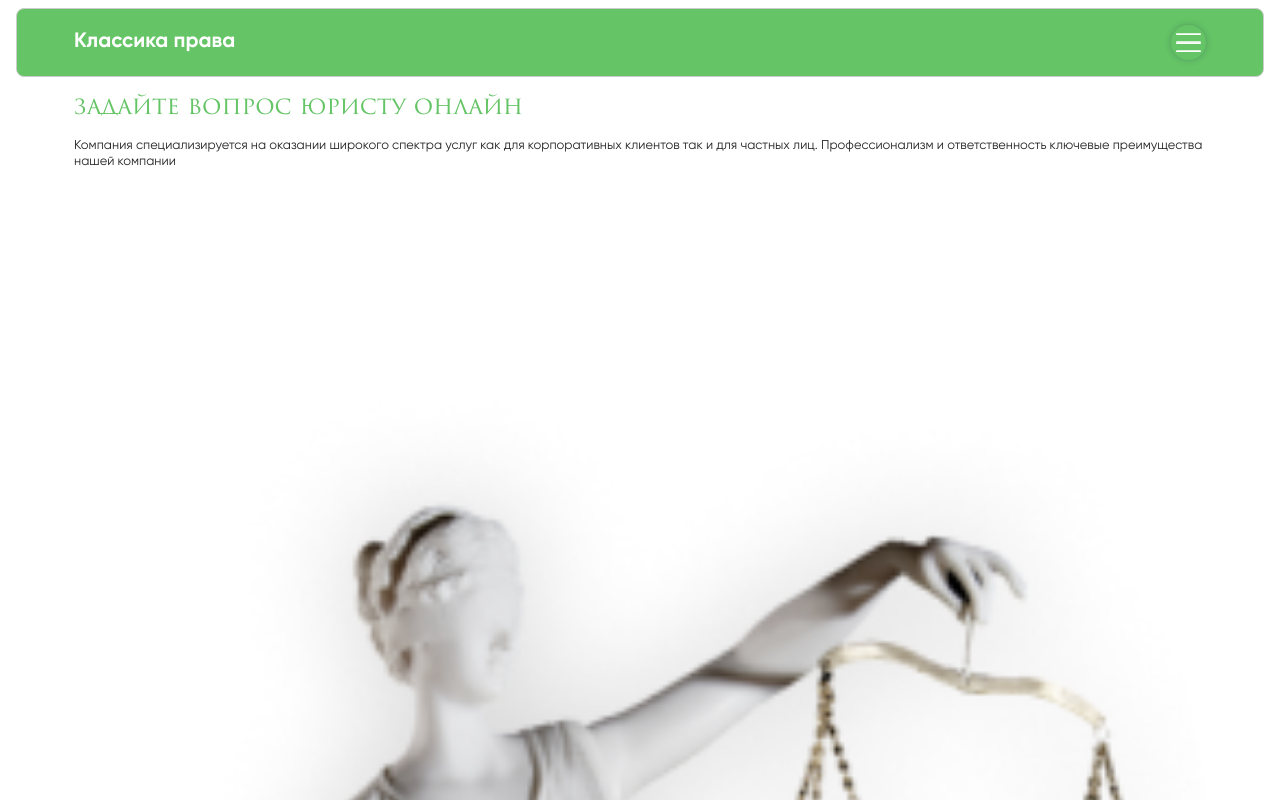
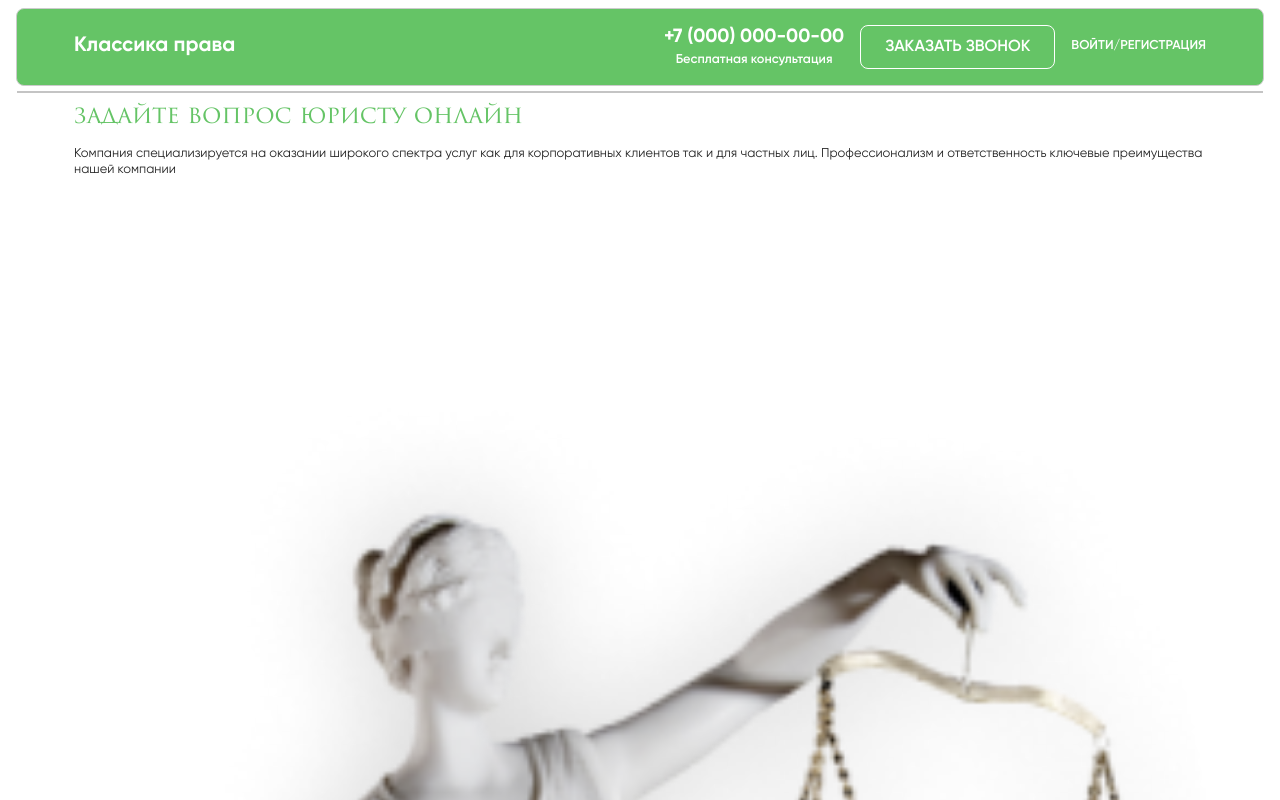
Before and after one commit to llianand94/practic_final_css, a plain HTML site: page index.html in a window 1280 px wide. Shown: the top 800 px of the page. Drawn offline with Linux system fonts and the light colour scheme.

Commit message:
Add fixes in nav-list and create ::after

```diff
--- a/assets/css/benefit-screen.css
+++ b/assets/css/benefit-screen.css
@@ -55,7 +55,16 @@
   }
   .card-benefit {
     flex-basis: initial;
-
     min-height: 200px;
   }
 }
+@media screen and (min-width: 1024px) {
+  .benefit-wrapper-card{
+    flex-wrap: nowrap;
+    justify-content: space-between;
+    align-items: stretch;
+  }
+  .card-benefit+.card-benefit{
+    margin-left: 1.2rem;
+  }
+}
--- a/assets/css/form-section.css
+++ b/assets/css/form-section.css
@@ -93,16 +93,21 @@ span.text-checkbox {
 
 ::placeholder,
 input::placeholder {
+  max-width: 200px;
   font-size: 0.8rem;
   font-family: sans-serif;
   color: #c2c2c2;
+  overflow: hidden;
+  white-space: nowrap;
+  text-overflow: ellipsis;
 }
 textarea {
   padding: 0.5rem;
   resize: none;
 }
-@media screen and (min-width: 768px) {  span.text-checkbox{
-  margin-right: auto;
-}
+@media screen and (min-width: 768px) {
+    span.text-checkbox{
+    margin-right: auto;
+  }
 
 }
--- a/assets/css/navigation-section.css
+++ b/assets/css/navigation-section.css
@@ -1,10 +1,16 @@
 .navigation-section{
+  position: relative;
+  padding: 1rem;
   background-color: var(--color-of-theme);
+  font-family: 'Gilroy';
+}
 
-  padding: 1rem;
+.nav-row-wrapper {
+  display: flex;
+  justify-content: space-between;
+  align-items: center;
 }
 .logo{
-
   color: var(--white-color);
   font-size: 1.3rem;
   font-family: 'Gilroy';
@@ -30,15 +36,54 @@
 .nav-btn > *{
   width: 100%;
   height: 9%;
+}
+.nav-list{
+ display: none;
+ font-weight: 600;
+}
+.nav-item+.nav-item{
+  margin-left: 1rem;
+}
+.consult-wrapper{
+  display: flex;
+  flex-direction: column;
+}
+.consult-wrapper a:first-child{
+  margin-bottom: 0.5rem;
+  font-size: 1.2rem;
+  font-weight: 700;
+}
+.consult-wrapper a:last-child{
+    text-align: center;
+    font-size: 0.8rem;
+}
+.order-call{
+  padding: 0.8rem 1.5rem;
+ border: 1px solid var(--white-color);
+}
+.log-in{
+  font-size: 0.8rem;
+}
+
+
+@media screen and (min-width: 768px) {
+  .navigation-section::after{
+    content: "";
+    position: absolute;
+    height: 0.1rem;
+    bottom: -0.5rem;
+    left: 0;
+    right: 0;
+    background-color: #C4C4C4;
+  }
+}
+@media screen and (min-width: 1024px) {
+  .nav-btn-wrapper{
+    display: none;
+  }
+  .nav-list{
+    display: flex;
+    align-items: center;
+   }
 
 }
-.flex{
-  display: flex;
-  justify-content: space-between;
-  align-items: center;
-
-}
-
-.nav-list{
- display: none;
-}
--- a/assets/css/style.css
+++ b/assets/css/style.css
@@ -52,7 +52,11 @@ body{
 .box-shadow{
   box-shadow: 0px 0px 6px 0px rgba(34, 60, 80, 0.3);
 }
-
+.text-overflow{
+  overflow: hidden;
+  white-space: nowrap;
+  text-overflow: ellipsis;
+}
 /* чтобы текст небыл более 2х строк */
 .row-overflow{
   max-height: calc(1.5rem*2);
--- a/index.html
+++ b/index.html
@@ -17,7 +17,7 @@
 </head>
 <body>
   <header class="navigation-section main-border">
-    <nav class="container flex">
+    <nav class="nav-row-wrapper container ">
       <a href="#" class="logo">Классика права</a>
       <div class="nav-btn-wrapper box-shadow">
         <a href="#" class="nav-btn">
@@ -26,11 +26,14 @@
           <img src="./assets/images/little-strip.png" alt="strip">
         </a>
       </div>
-        <ul class="nav-list">
-          <li class="nav-item"><a href="#main" class="nav-link">+7 (000) 000-00-00</a></li>
-          <li class="nav-item"><a href="#about" class="nav-link">Бесплатная консультация</a></li>
-          <li class="nav-item"><a href="" class="nav-link">заказать звонок</a></li>
-          <li class="nav-item"><a href="" class="nav-link">войти регистрация</a></li>
+        <ul class="nav-list white-font">
+          <li class="nav-item">
+            <div class="consult-wrapper">
+              <a href="#main" class="nav-link">+7 (000) 000-00-00</a>
+              <a href="#about" class="nav-link">Бесплатная консультация</a>
+            </div>
+          <li class="order-call nav-item uppercase main-border"><a href="" class="nav-link">заказать звонок</a></li>
+          <li class="log-in nav-item uppercase"><a href="" class="nav-link">войти/регистрация</a></li>
 
         </ul>
     </nav>
```
